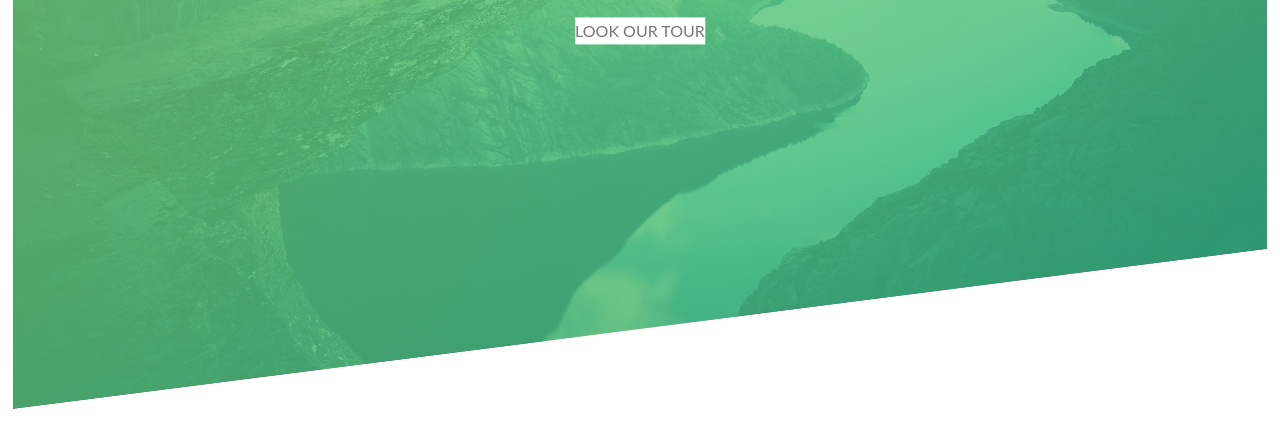
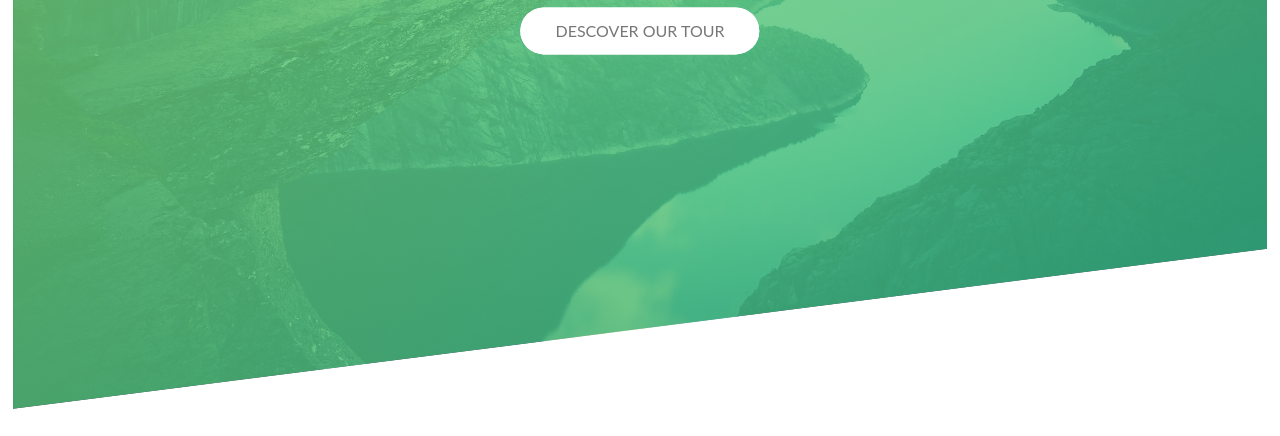
Before and after one commit to RagibNoor/Netours, a plain HTML site: page index.html in a window 1280 px wide. Shown: the part 364-800 px from the top of the page. Drawn offline with Linux system fonts and the light colour scheme.

Commit message:
heading finish

```diff
--- a/css/style.css
+++ b/css/style.css
@@ -75,20 +75,59 @@ body{
 .btn:link , .btn:visited {
     text-transform: uppercase;
     text-decoration: none;
-    padding: 15px , 40px;
+    padding: 10px 35px;
     display: inline-block;
+    border-radius: 100px;
+    transition: all .2s;
+    position: relative;
+    animation-name: moveUp;
+    animation-duration: 2s;
+    animation-timing-function: ease-out;
 
 }
-btn:hover {
-    transform: translate(-3px);
+.btn:hover {
+    transform: translateY(-3px);
 
 }
-btn:active {
-    transform: translate(1px);
+.btn:active {
+    transform: translateY(1px);
 }
 .btn-white {
     background-color: #fff;
     color: #777;
+}
+
+.btn::after {
+    content: "";
+    display: inline-block;
+    height: 100%;
+    width: 100%;
+    position: absolute;
+    top: 0%;
+    left: 0%;
+    z-index: -1;
+    transition: all .4s;
+    border-radius: 100px;
+}
+.btn-white::after {
+    background-color: #fff;
+}
+.btn:hover::after {
+    transform: scaleX(1.4) scaleY(1.6);
+    opacity: 0;
+}
+
+@keyframes moveUp {
+    0% {
+        opacity: 0;
+        transform:translateY(40px);
+    }
+
+
+    100% {
+        opacity: 1;
+        transform:translateY(0px);
+    }
 }
 @keyframes moveInRight {
     0% {
--- a/index.html
+++ b/index.html
@@ -22,7 +22,7 @@
                         is where life happens
                     </span>
             </h1>
-            <a href="#" class="btn btn-white">Look Our Tour</a>
+            <a href="#" class="btn btn-white">Descover Our Tour</a>
     </div>
 
 
```
